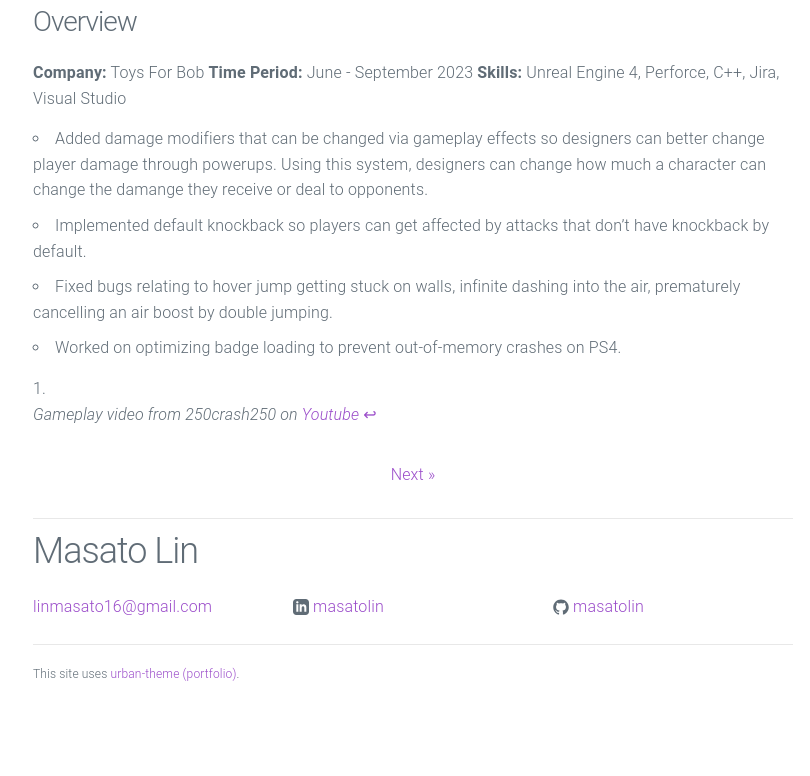
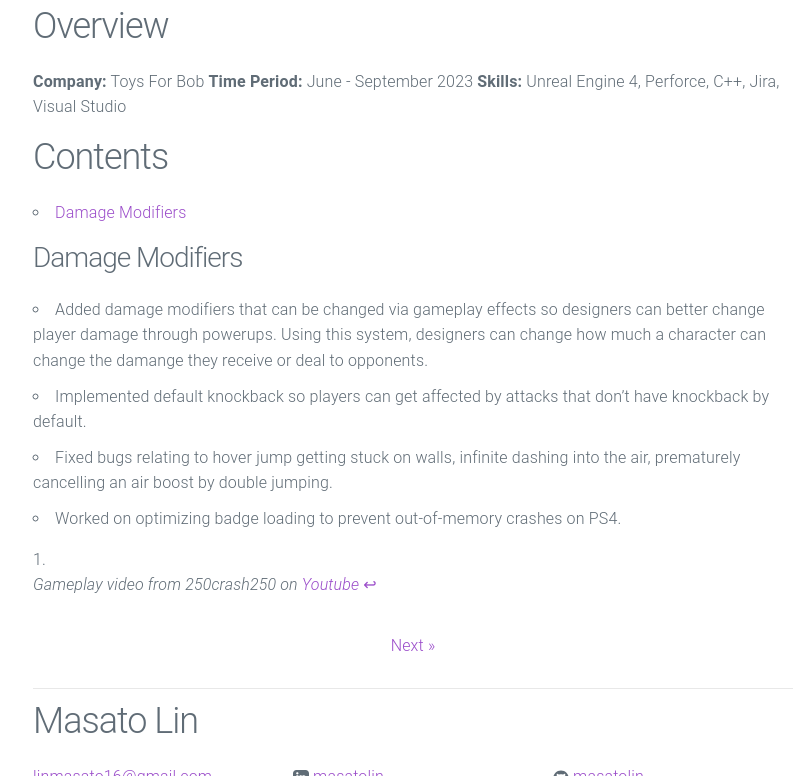
Before and after one commit to masatolin/masatolin.github.io, a Jekyll site: the page built from _posts/2023-09-01-ctr.md, in a window 1280 px wide and 900 px high, scrolled down 1223 px, cut to the strip 124-900 px from the top of the window. Shown: the whole strip, without its empty margins (227-1037 px from the left). Built offline with Jekyll 4.4.1, drawn with Linux system fonts in a browser that asks for light colours; before the commit the page ends 2066 px from its top, so only the background shows below that.

Commit message:
Update 2023-09-01-ctr.md

```diff
--- a/_posts/2023-09-01-ctr.md
+++ b/_posts/2023-09-01-ctr.md
@@ -14,10 +14,15 @@
    <source type="video/mp4" src="/assets/Videos/CTR_Clip1.mp4">
 </video>
 
-### Overview
+## Overview
 **Company:** Toys For Bob
 **Time Period:** June - September 2023
 **Skills:** Unreal Engine 4, Perforce, C++, Jira, Visual Studio
+
+## Contents
+- [Damage Modifiers](#damage-modifiers)
+
+### Damage Modifiers
 
   - Added damage modifiers that can be changed via gameplay effects so designers can better change player damage through powerups. Using this system, designers can change how much a character can change the damange they receive or deal to opponents.
   - Implemented default knockback so players can get affected by attacks that don't have knockback by default.
```
